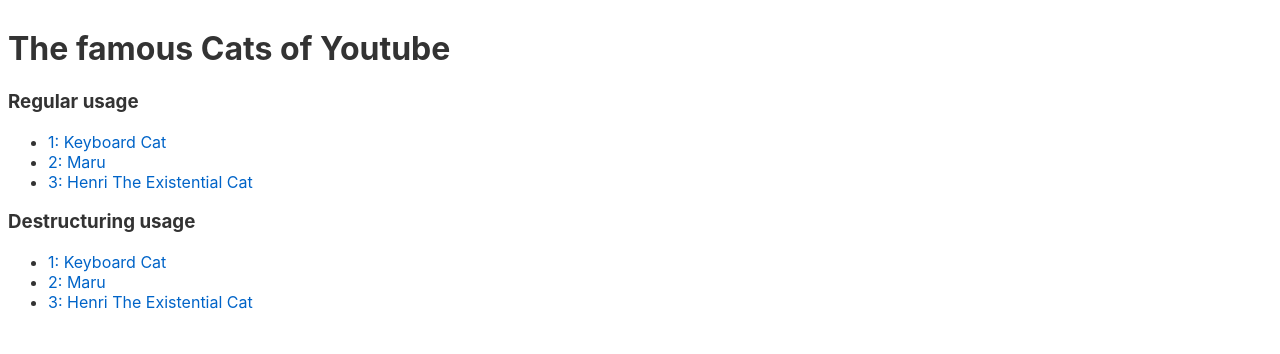
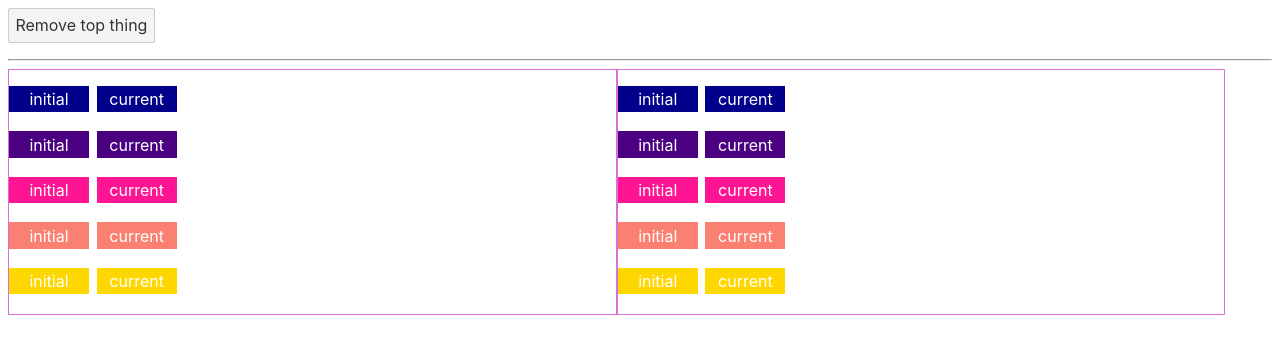
Before and after one commit to mvargasmoran/svelte101-all-bosses, a Svelte app: page / in a window 1280 px wide. Shown: the top 354 px of the page. Built offline with nearby package versions, Linux system fonts and the light colour scheme.

Commit message:
Add keyed each block
well this was a bit weird...

https://svelte.dev/tutorial/keyed-each-blocks

```diff
--- a/src/App.svelte
+++ b/src/App.svelte
@@ -1,32 +1,39 @@
 <script>
-  	let cats = [
-		{ id: 'J---aiyznGQ', name: 'Keyboard Cat' },
-		{ id: 'z_AbfPXTKms', name: 'Maru' },
-		{ id: 'OUtn3pvWmpg', name: 'Henri The Existential Cat' }
-	];
+  //import { each } from "svelte/internal";
+  import Thing from "./Thing.svelte";
+
+  let things = [
+    { id: 1, color: 'darkblue' },
+    { id: 2, color: 'indigo' },
+    { id: 3, color: 'deeppink' },
+    { id: 4, color: 'salmon' },
+    { id: 5, color: 'gold' }
+  ];
+
+  function handleClick() {
+    things = things.slice(1);
+  }
 </script>
 
-<h1>The famous Cats of Youtube</h1>
-
-<h3>Regular usage</h3>
-<ul>
-  {#each cats as cat, index}
-    <li>
-      <a target="_blank" href="https://www.youtube.com/watch?v={cat.id}">
-        {index+1}: {cat.name}
-      </a>
-    </li>
-  {/each}
-</ul>
-
-
-<h3>Destructuring usage</h3>
-<ul>
-  {#each cats as {id, name}, index}
-    <li>
-      <a target="_blank" href="https://www.youtube.com/watch?v={id}">
-        {index+1}: {name}
-      </a>
-    </li>
-  {/each}
-</ul>
+<button on:click={handleClick}>
+  Remove top thing
+</button>
+<hr>
+<div>
+{#each things as thing}
+  <Thing current={thing.color}/>
+{/each}
+</div>
+<div>
+{#each things as thing (thing.id)}
+  <Thing current={thing.color}/>
+{/each}
+</div>
+<style>
+  div {
+    border: 1px solid orchid;
+    display: block;
+    width: 48%;
+    float: left;
+  }
+</style>
--- /dev/null
+++ b/src/Thing.svelte
@@ -0,0 +1,22 @@
+<script>
+  // current is updated whenever the prop value changes...
+  export let current;
+  // but initial is fixed upon initialisation
+  const initial = current;
+</script>
+<p>
+  <span style="background-color: {initial};">initial</span>
+  <span style="background-color: {current};">current</span>
+</p>
+
+<style>
+  span {
+    display: inline-block;
+    padding: 0.2em 0.5em;
+    margin: 0 0.2em 0.2em 0;
+    width: 4em;
+    text-align: center;
+    border-radius: 0.2;
+    color: white;
+  }
+</style>
```
